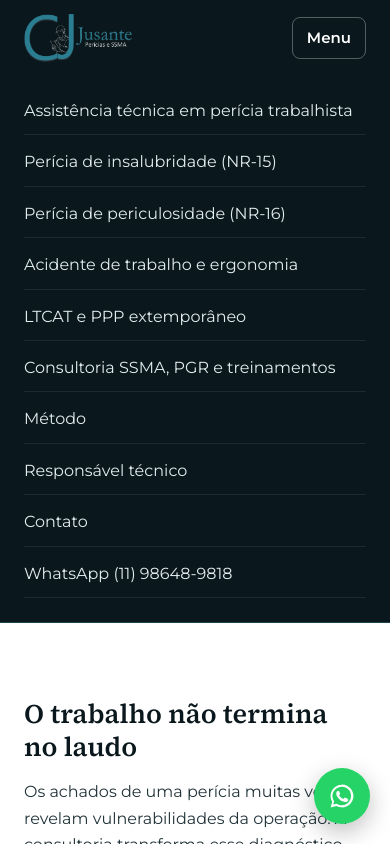
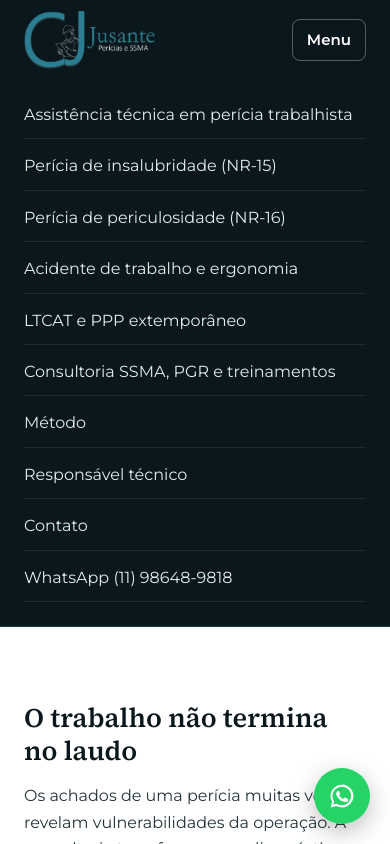
Before and after one commit to assessoriajusante-sketch/jusante-site, a plain HTML site: page consultoria-ssma/index.html in a window 390 px wide. Both pictures are taken after a click on the heading "Menu". Shown: the top 844 px of the page. Drawn offline with Linux system fonts and the light colour scheme.

Commit message:
Aumenta o logo no topo e no rodapé
Co-Authored-By: Claude Opus 5.5 <noreply@anthropic.com>
Claude-Session: https://claude.ai/code/session_011PFSqkRv2PKbzuNREzicGm

```diff
--- a/assets/style.css
+++ b/assets/style.css
@@ -15,8 +15,9 @@ a{color:var(--teal)}
 
 /* header */
 header.site{background:var(--ink);position:sticky;top:0;z-index:50;border-bottom:1px solid rgba(79,193,218,.18)}
-header.site .wrap{display:flex;align-items:center;justify-content:space-between;height:76px}
-header.site .brand img{height:48px;width:auto}
+header.site .wrap{display:flex;align-items:center;justify-content:space-between;height:96px}
+header.site .brand img{height:72px;width:auto}
+@media(max-width:900px){header.site .wrap{height:80px}header.site .brand img{height:58px}}
 nav.main{display:flex;align-items:center;gap:28px}
 nav.main a{color:#d6e2e5;text-decoration:none;font-size:14px;font-weight:500}
 nav.main a:hover{color:#fff}
@@ -35,7 +36,7 @@ details.mob{display:none}
  details.mob{display:block}
  details.mob summary{list-style:none;cursor:pointer;color:#fff;font-size:15px;font-weight:600;border:1px solid rgba(255,255,255,.3);padding:8px 14px;border-radius:8px}
  details.mob summary::-webkit-details-marker{display:none}
- details.mob .panel{position:absolute;left:0;right:0;top:76px;background:var(--ink);padding:12px 24px 24px;display:grid;gap:4px;border-bottom:1px solid rgba(79,193,218,.25)}
+ details.mob .panel{position:absolute;left:0;right:0;top:80px;background:var(--ink);padding:12px 24px 24px;display:grid;gap:4px;border-bottom:1px solid rgba(79,193,218,.25)}
  details.mob .panel a{color:#e3ecee;text-decoration:none;padding:10px 0;border-bottom:1px solid rgba(255,255,255,.08)}
 }
 
@@ -120,7 +121,7 @@ section.dark ul.check li::before{background:var(--accent)}
 .prose ul{margin-top:14px;padding-left:20px}
 .prose li{margin-bottom:6px}
 .aside{display:grid;grid-template-columns:1fr 320px;gap:56px;align-items:start}
-.aside .box{position:sticky;top:110px;background:var(--soft);border-radius:14px;padding:26px}
+.aside .box{position:sticky;top:120px;background:var(--soft);border-radius:14px;padding:26px}
 .aside .box h3{font-size:17px}
 .aside .box p{font-size:14px;color:var(--muted);margin-top:8px}
 .aside .box .btn{margin-top:18px;width:100%;justify-content:center}
--- a/build/style.css
+++ b/build/style.css
@@ -15,8 +15,9 @@ a{color:var(--teal)}
 
 /* header */
 header.site{background:var(--ink);position:sticky;top:0;z-index:50;border-bottom:1px solid rgba(79,193,218,.18)}
-header.site .wrap{display:flex;align-items:center;justify-content:space-between;height:76px}
-header.site .brand img{height:48px;width:auto}
+header.site .wrap{display:flex;align-items:center;justify-content:space-between;height:96px}
+header.site .brand img{height:72px;width:auto}
+@media(max-width:900px){header.site .wrap{height:80px}header.site .brand img{height:58px}}
 nav.main{display:flex;align-items:center;gap:28px}
 nav.main a{color:#d6e2e5;text-decoration:none;font-size:14px;font-weight:500}
 nav.main a:hover{color:#fff}
@@ -35,7 +36,7 @@ details.mob{display:none}
  details.mob{display:block}
  details.mob summary{list-style:none;cursor:pointer;color:#fff;font-size:15px;font-weight:600;border:1px solid rgba(255,255,255,.3);padding:8px 14px;border-radius:8px}
  details.mob summary::-webkit-details-marker{display:none}
- details.mob .panel{position:absolute;left:0;right:0;top:76px;background:var(--ink);padding:12px 24px 24px;display:grid;gap:4px;border-bottom:1px solid rgba(79,193,218,.25)}
+ details.mob .panel{position:absolute;left:0;right:0;top:80px;background:var(--ink);padding:12px 24px 24px;display:grid;gap:4px;border-bottom:1px solid rgba(79,193,218,.25)}
  details.mob .panel a{color:#e3ecee;text-decoration:none;padding:10px 0;border-bottom:1px solid rgba(255,255,255,.08)}
 }
 
@@ -120,7 +121,7 @@ section.dark ul.check li::before{background:var(--accent)}
 .prose ul{margin-top:14px;padding-left:20px}
 .prose li{margin-bottom:6px}
 .aside{display:grid;grid-template-columns:1fr 320px;gap:56px;align-items:start}
-.aside .box{position:sticky;top:110px;background:var(--soft);border-radius:14px;padding:26px}
+.aside .box{position:sticky;top:120px;background:var(--soft);border-radius:14px;padding:26px}
 .aside .box h3{font-size:17px}
 .aside .box p{font-size:14px;color:var(--muted);margin-top:8px}
 .aside .box .btn{margin-top:18px;width:100%;justify-content:center}
--- a/consultoria-ssma/index.html
+++ b/consultoria-ssma/index.html
@@ -25,7 +25,7 @@
 <body>
 <a class="skip" href="#conteudo">Ir para o conteúdo</a>
 <header class="site"><div class="wrap">
-<a class="brand" href="/" aria-label="Jusante Perícias e SSMA – início"><img src="/assets/img/logo.webp" alt="Jusante Perícias e SSMA" width="108" height="48"></a>
+<a class="brand" href="/" aria-label="Jusante Perícias e SSMA – início"><img src="/assets/img/logo.webp" alt="Jusante Perícias e SSMA" width="163" height="72"></a>
 <nav class="main" aria-label="Principal">
 <details class="svc"><summary>Serviços</summary><div class="dd"><a href="/assistencia-tecnica-pericia-trabalhista/">Assistência técnica em perícia trabalhista</a><a href="/pericia-insalubridade/">Perícia de insalubridade (NR-15)</a><a href="/pericia-periculosidade/">Perícia de periculosidade (NR-16)</a><a href="/acidente-de-trabalho-e-ergonomia/">Acidente de trabalho e ergonomia</a><a href="/ltcat-ppp-extemporaneo/">LTCAT e PPP extemporâneo</a><a href="/consultoria-ssma/">Consultoria SSMA, PGR e treinamentos</a></div></details>
 <a href="/#metodo">Método</a>
@@ -70,7 +70,7 @@
 </main>
 <footer class="site" id="contato"><div class="wrap">
 <div class="cols">
-<div><img src="/assets/img/logo.webp" alt="Jusante Perícias e SSMA" width="140" height="62" style="height:62px;width:auto">
+<div><img src="/assets/img/logo.webp" alt="Jusante Perícias e SSMA" width="181" height="80" style="height:80px;width:auto">
 <p style="margin-top:16px;max-width:360px">Engenharia de Segurança do Trabalho aplicada à prova técnica. Assistência técnica pericial para escritórios de advocacia e empresas, para reclamantes e reclamadas.</p></div>
 <div><h4>Serviços</h4><a href="/assistencia-tecnica-pericia-trabalhista/">Assistência técnica em perícia trabalhista</a><a href="/pericia-insalubridade/">Perícia de insalubridade (NR-15)</a><a href="/pericia-periculosidade/">Perícia de periculosidade (NR-16)</a><a href="/acidente-de-trabalho-e-ergonomia/">Acidente de trabalho e ergonomia</a><a href="/ltcat-ppp-extemporaneo/">LTCAT e PPP extemporâneo</a><a href="/consultoria-ssma/">Consultoria SSMA, PGR e treinamentos</a></div>
 <div><h4>Contato</h4>
```
Also changed, not shown: 404.html (+2 -2 lines), acidente-de-trabalho-e-ergonomia/index.html (+2 -2 lines), assistencia-tecnica-pericia-trabalhista/index.html (+2 -2 lines), eng-clayton-mendel/index.html (+2 -2 lines), index.html (+2 -2 lines), ltcat-ppp-extemporaneo/index.html (+2 -2 lines), pericia-insalubridade/index.html (+2 -2 lines), pericia-periculosidade/index.html (+2 -2 lines), 1 other file.
